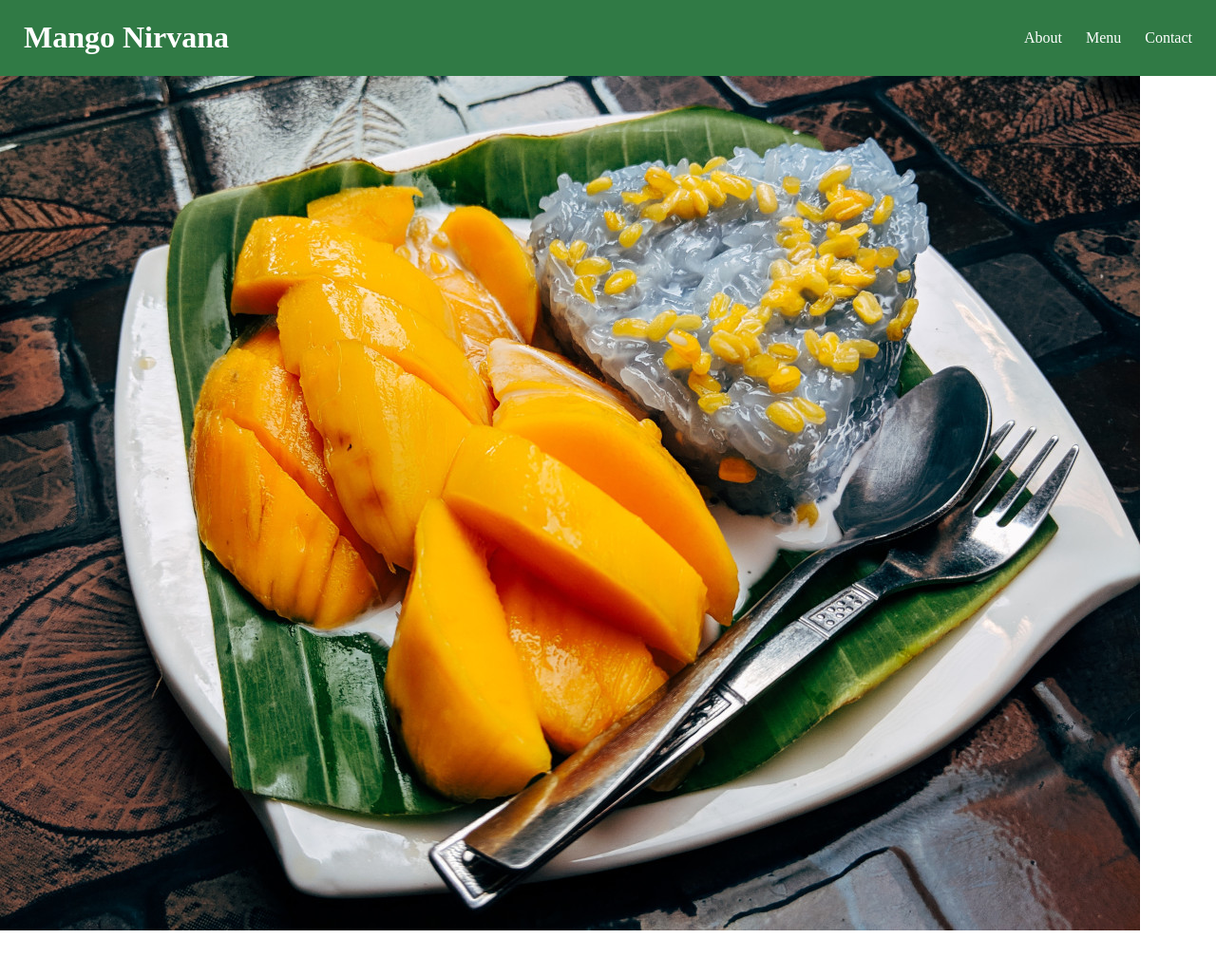
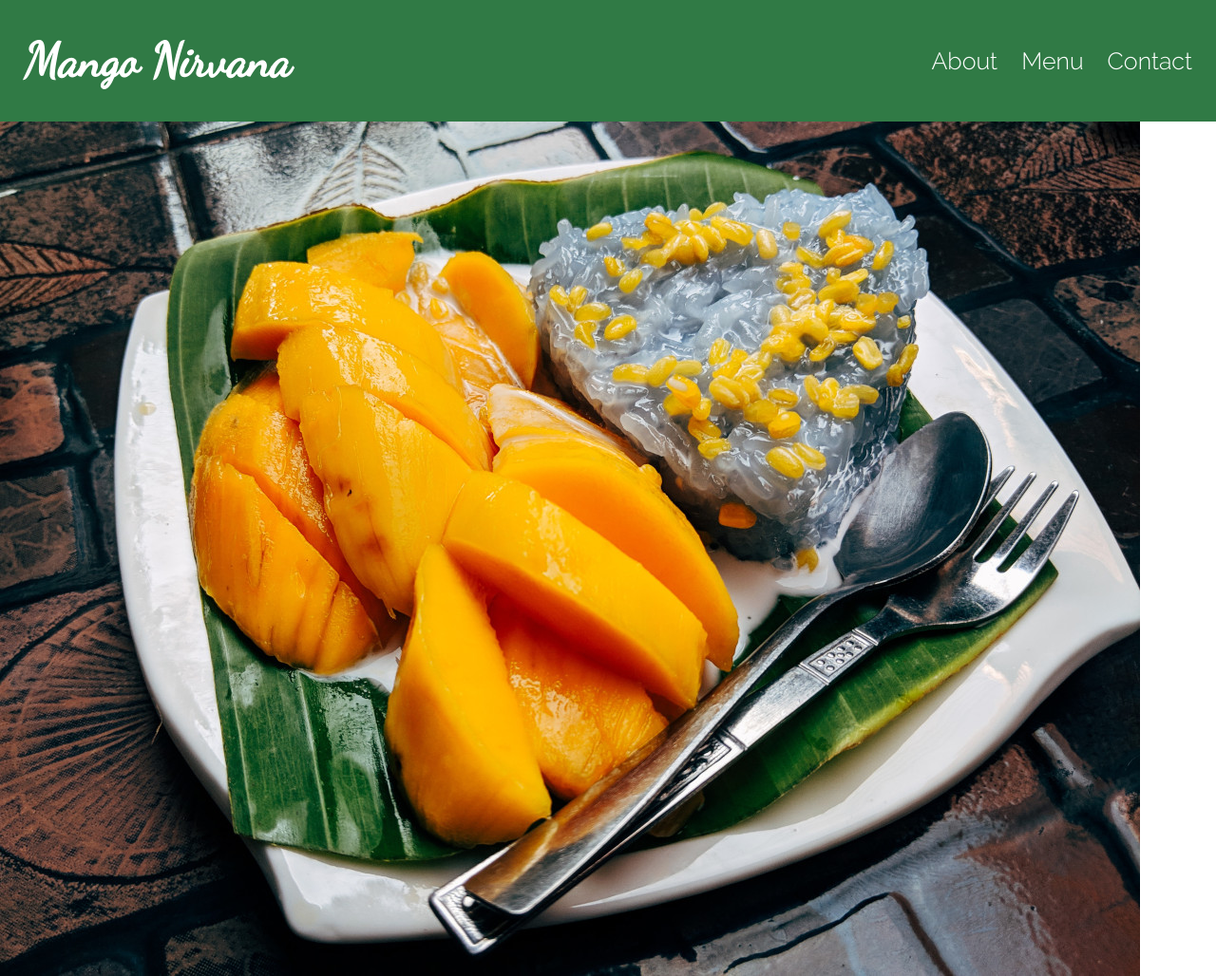
Before and after one commit to gardenOctopus/Restaurant, a website built with webpack: page dist/index.html in a window 1280 px wide. Shown: the whole page at 95% size. Before the commit the page ends 984 px from the top, so only its background shows below. Built offline with Linux system fonts and the light colour scheme.

Commit message:
Added fonts to project

```diff
--- /dev/null
+++ b/src/about.js
@@ -0,0 +1,17 @@
+import './style.css';
+
+function aboutPage() {
+    const aboutContent = document.createElement('div');
+
+    const aboutHeader = createElement('h2');
+    aboutHeader.textContent = 'About';
+    aboutContent.appendChild(aboutHeader);
+
+    const aboutParagraph = createElement('p');
+    aboutParagraph.textContent = 'Topping cotton candy gummi bears cookie cookie sweet icing soufflé chupa chups. Candy canes chocolate bar cake tootsie roll cotton candy topping marzipan. Jelly beans bear claw jelly-o ice cream caramels jelly-o croissant. Cake sesame snaps chupa chups cookie pudding chupa chups topping chocolate cake shortbread.'
+    aboutContent.appendChild(aboutParagraph);
+
+    return aboutContent;
+}
+
+export default aboutPage;
--- a/src/style.css
+++ b/src/style.css
@@ -1,3 +1,38 @@
+@font-face {
+    font-family: 'DancingScript';
+    font-style: normal;
+    font-weight: 500;
+    src: url('./fonts/DancingScript-Regular.otf') format('opentype');
+}
+
+@font-face {
+    font-family: 'Raleway';
+    font-style: normal;
+    font-weight: 900;
+    src: url('./fonts/Raleway-Bold.ttf') format('truetype');
+}
+
+@font-face {
+    font-family: 'Raleway';
+    font-style: normal;
+    font-weight: 700;
+    src: url('./fonts/Raleway-SemiBold.ttf') format('truetype');
+}
+
+@font-face {
+    font-family: 'Raleway';
+    font-style: normal;
+    font-weight: 500;
+    src: url('./fonts/Raleway-Medium.ttf') format('truetype');
+}
+
+@font-face {
+    font-family: 'Raleway';
+    font-style: normal;
+    font-weight: 100;
+    src: url('./fonts/Raleway-Light.ttf') format('truetype');
+  }
+
 body {
     margin: 0;
     padding: 0;
@@ -17,9 +52,17 @@ header {
 }
 
 .headerLink {
+    font-family: 'Raleway';
+    font-weight: 100;
+    font-size: 25px;
     padding-left: 25px;
 }
 
 .headerLink:hover {
     color: #fdc73aff;
 }
+
+h1 {
+    font-family: 'DancingScript';
+    font-size: 50px;
+}
```
Also changed, not shown: dist/67dbd97b51333b7ddc93.ttf (added), dist/92cc605b66b78b8530f2.ttf (added), dist/a2b257d25c329ccd8845.otf (added), dist/b1f782b7717d75963d4a.ttf (added), dist/cefd37fb7d1d62c51b20.ttf (added), dist/main.js, src/fonts/DancingScript-Regular.otf (added), src/fonts/Raleway-Bold.ttf (added), src/fonts/Raleway-Light.ttf (added), src/fonts/Raleway-Medium.ttf (added), src/fonts/Raleway-SemiBold.ttf (added), 1 other file.
